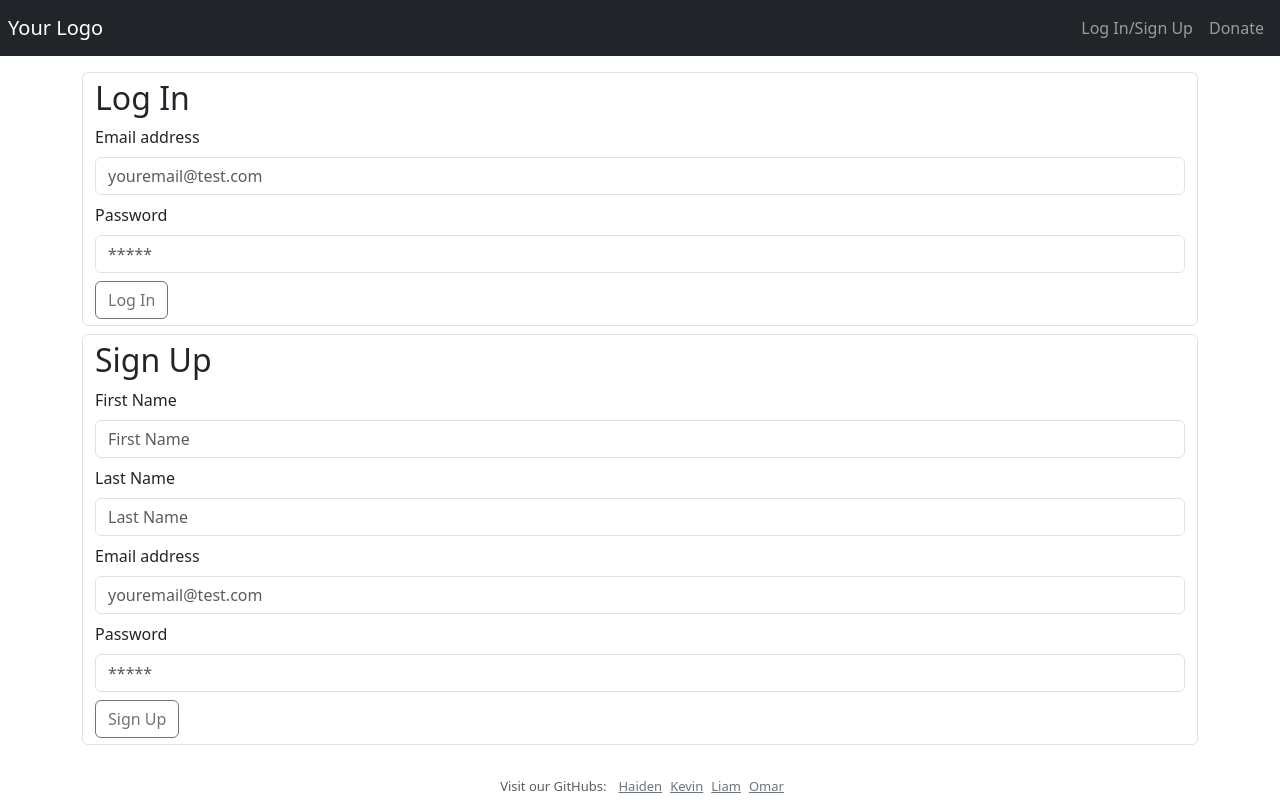
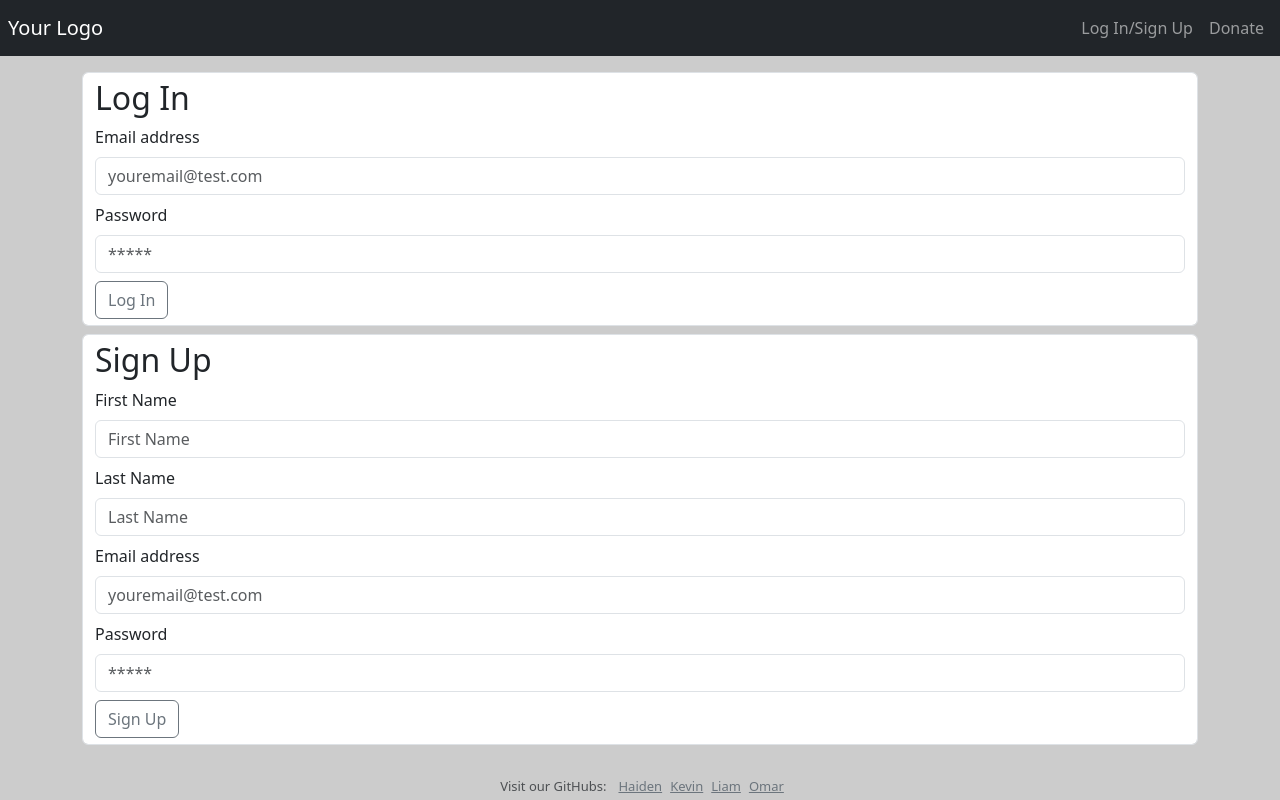
Before and after one commit to ljpeach/Big-City-Jobs, a React (Vite) app in the folder client/: page /loginsignup in a window 1280 px wide. Built offline with nearby package versions, Linux system fonts and the light colour scheme.

Commit message:
made background darker so there's less flashbang

```diff
--- a/client/src/App.css
+++ b/client/src/App.css
@@ -4,6 +4,7 @@
 	min-height: 100vh;
 	display: flex;
 	flex-direction: column;
+	background-color: #CCC;
 }
 
 .smaller-text {
```
